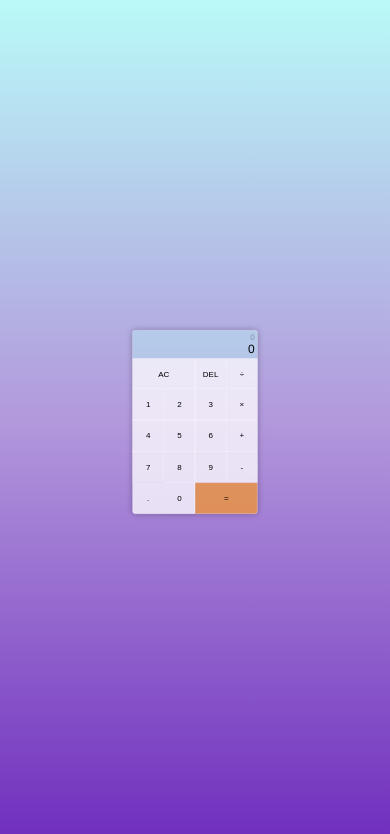
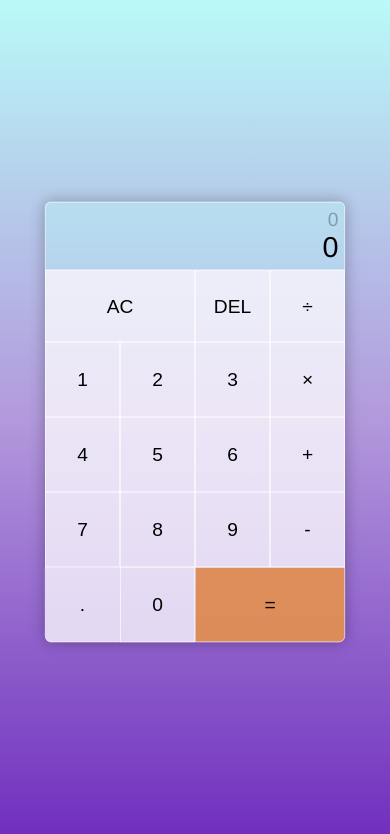
Before and after one commit to dLucs/Calculator, a plain HTML site: page index.html in a window 390 px wide. Drawn offline with Linux system fonts and the light colour scheme.

Commit message:
fixed mediaqueries in css

```diff
--- a/styles.css
+++ b/styles.css
@@ -85,11 +85,8 @@ body {
   background-color: rgba(255, 255, 255, 0.9);
 }
 
-@media screen and (max-width: 400px) {
+@media screen and (max-width: 800px) {
   html {
-    transform: scale(0.5);
-  }
-  body {
-    transform: scale(0.5);
+    transform: scale(0.6);
   }
 }
```
